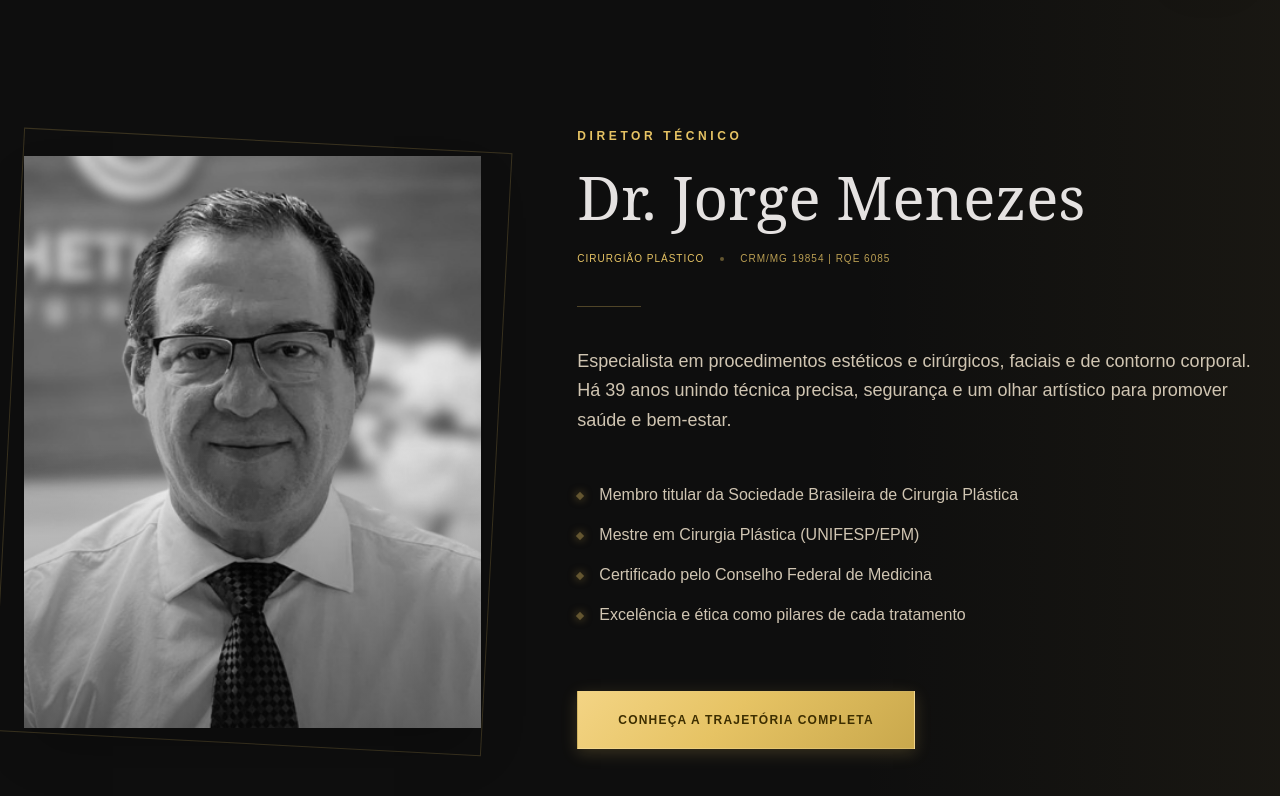
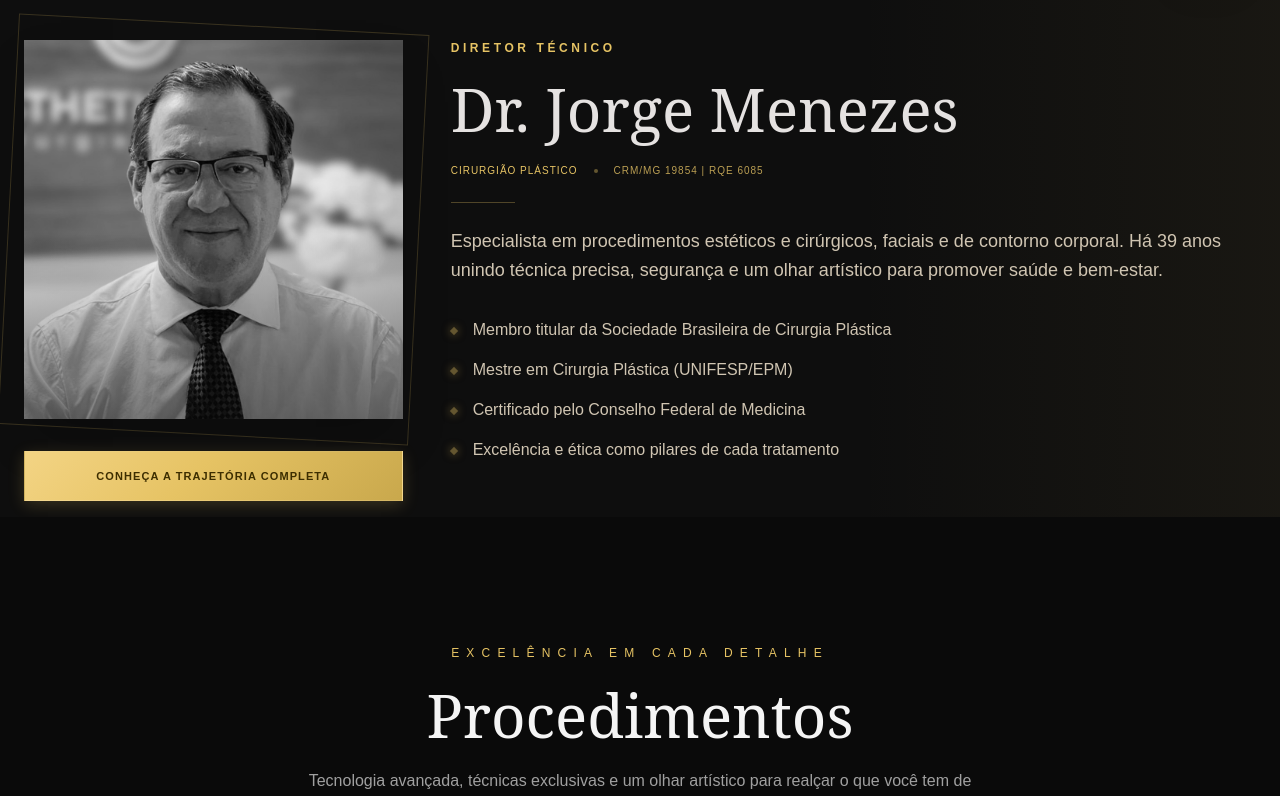
Before and after one commit to drjorgemenezes/estheticcare, a React (Vite) app: page / in a window 1280 px wide. Shown: the part 800-1596 px from the top of the page. Built offline with nearby package versions, Linux system fonts and the light colour scheme.

Commit message:
feat: add lifting facial content and update App procedures list

```diff
--- a/src/App.tsx
+++ b/src/App.tsx
@@ -393,17 +393,18 @@ export default function App() {
       </header>
 
       {/* Doctors */}
-      <section className="py-32 bg-surface-container-lowest overflow-hidden relative" id="equipe">
+      <section className="pt-8 md:pt-10 pb-4 bg-surface-container-lowest overflow-hidden relative" id="equipe">
         {/* Decorative background element */}
         <div className="absolute top-0 right-0 w-1/3 h-full bg-gradient-to-l from-primary/5 to-transparent pointer-events-none"></div>
 
         <div className="max-w-7xl mx-auto px-6 relative z-10">
-          <div className="grid grid-cols-1 lg:grid-cols-12 gap-16 lg:gap-24 items-center">
+          <div className="grid grid-cols-1 lg:grid-cols-12 gap-8 lg:gap-12 items-start">
 
             {/* Image Column */}
-            <div className="lg:col-span-5 relative group">
+            <div className="lg:col-span-4 flex flex-col gap-8 mx-auto w-full max-w-sm lg:max-w-none">
+              <div className="relative group">
                 <div className="absolute -inset-4 border border-primary/20 rotate-3 group-hover:rotate-0 transition-transform duration-700"></div>
-              <div className="relative w-full aspect-[4/5] overflow-hidden bg-surface-container shadow-2xl">
+                <div className="relative w-full aspect-square overflow-hidden bg-surface-container shadow-2xl">
                   <img
                     className="w-full h-full object-cover grayscale group-hover:grayscale-0 transition-all duration-700 scale-105 group-hover:scale-100 object-top"
                     src={IMAGES.drJorge}
@@ -414,8 +415,19 @@ export default function App() {
                 </div>
               </div>
 
+              <div className="w-full">
+                <Link
+                  to="/biografia"
+                  className="w-full text-center gold-shimmer-btn text-on-primary px-4 py-4 font-label uppercase tracking-widest font-bold text-[11px] block hover:scale-[1.02] transition-transform duration-300 shadow-xl"
+                >
+                  Conheça a Trajetória Completa
+                </Link>
+              </div>
+            </div>
+
+
             {/* Text Content Column */}
-            <div className="lg:col-span-7 space-y-10">
+            <div className="lg:col-span-8 space-y-6">
               <div className="space-y-4">
                 <span className="font-label uppercase tracking-[0.3em] text-primary text-xs block font-bold">Diretor Técnico</span>
                 <h2 className="font-headline text-5xl md:text-6xl text-on-surface leading-tight">
@@ -450,15 +462,6 @@ export default function App() {
                   </li>
                 ))}
               </ul>
-
-              <div className="pt-6">
-                <Link
-                  to="/biografia"
-                  className="gold-shimmer-btn text-on-primary px-10 py-5 font-label uppercase tracking-widest font-bold text-xs inline-block hover:scale-[1.02] transition-transform duration-300 shadow-xl"
-                >
-                  Conheça a Trajetória Completa
-                </Link>
-              </div>
             </div>
 
           </div>
@@ -496,32 +499,32 @@ export default function App() {
       </section>
 
       {/* Programa Pós-Bariátrica Highlight Section */}
-      <section className="py-32 bg-[#090909] relative overflow-hidden border-t border-primary/10">
+      <section className="py-16 md:py-24 bg-[#090909] relative overflow-hidden border-t border-primary/10">
         {/* Glow Effects */}
         <div className="absolute top-1/2 left-0 -translate-y-1/2 w-96 h-96 bg-primary/5 rounded-full blur-[120px] pointer-events-none"></div>
         <div className="absolute right-0 bottom-0 w-80 h-80 bg-primary/5 rounded-full blur-[100px] pointer-events-none"></div>
 
-        <div className="max-w-7xl mx-auto px-6 relative z-10">
-          <div className="grid grid-cols-1 lg:grid-cols-12 gap-16 lg:gap-24 items-center">
+        <div className="max-w-6xl mx-auto px-6 relative z-10">
+          <div className="grid grid-cols-1 lg:grid-cols-12 gap-10 lg:gap-16 items-center">
 
             {/* Coluna de Texto */}
-            <div className="lg:col-span-6 space-y-8 text-left">
-              <div className="space-y-4">
-                <span className="font-label uppercase tracking-[0.4em] text-primary text-xs block font-bold">
+            <div className="lg:col-span-7 space-y-6 text-left">
+              <div className="space-y-3">
+                <span className="font-label uppercase tracking-[0.4em] text-primary text-[10px] md:text-xs block font-bold">
                   {homePosBariatricaData['LABEL'] || 'Programa Especializado'}
                 </span>
-                <h2 className="font-headline text-4xl md:text-5xl lg:text-6xl text-[#f5f5f5] leading-tight">
+                <h2 className="font-headline text-3xl md:text-4xl lg:text-5xl text-[#f5f5f5] leading-tight">
                   {homePosBariatricaData['TITULO_1'] || 'A Escultura do Seu'} <br />
                   <span className="italic text-primary gold-gradient-text font-normal">{homePosBariatricaData['TITULO_2'] || 'Novo Contorno'}</span>
                 </h2>
-                <div className="w-16 h-[1px] bg-primary/50 my-6"></div>
+                <div className="w-12 h-[1px] bg-primary/50 my-4"></div>
               </div>
 
-              <p className="text-[#a0a0a0] text-base md:text-lg font-light leading-relaxed">
+              <p className="text-[#a0a0a0] text-sm md:text-base font-light leading-relaxed max-w-xl">
                 {homePosBariatricaData['DESCRICAO'] || 'A perda massiva de peso é um marco histórico na sua saúde. Para consolidar essa vitória, o programa de cirurgias reconstrutoras pós-bariátrica foca no tratamento do excesso de pele e flacidez muscular, restaurando a firmeza e redesenhando a silhueta natural do corpo.'}
               </p>
 
-              <div className="pt-6">
+              <div className="pt-4">
                 <Link
                   to="/pos-perda-ponderal"
                   className="gold-shimmer-btn text-on-primary px-10 py-5 font-label uppercase tracking-widest font-bold text-xs inline-block hover:scale-[1.02] transition-transform duration-300"
@@ -532,15 +535,15 @@ export default function App() {
             </div>
 
             {/* Coluna da Imagem */}
-            <div className="lg:col-span-6 relative flex justify-center items-center h-full select-none mt-10 lg:mt-0">
+            <div className="lg:col-span-5 relative flex justify-center items-center h-full select-none mt-8 lg:mt-0">
               {/* Imagem Principal */}
-              <div className="relative w-full max-w-[460px] aspect-[4/5] z-20 shadow-2xl rounded-2xl overflow-hidden border border-white/5 hover:shadow-[0_0_40px_rgba(201,168,76,0.1)] transition-all duration-700 bg-surface group">
+              <div className="relative w-full max-w-[360px] aspect-square md:aspect-[4/5] z-20 shadow-2xl rounded-2xl overflow-hidden border border-white/5 hover:shadow-[0_0_30px_rgba(201,168,76,0.1)] transition-all duration-700 bg-surface group">
                 <img
                   src="/cirurgiacorretiva.png"
                   alt="Cirurgia Plástica Corretiva Pós-Perda Ponderal"
-                  className="w-full h-full object-cover transition-transform duration-1000 group-hover:scale-[1.03]"
+                  className="w-full h-full object-cover object-center transition-transform duration-1000 group-hover:scale-[1.03]"
                 />
-                <div className="absolute inset-0 bg-gradient-to-t from-[#090909] via-transparent to-transparent opacity-90 pointer-events-none"></div>
+                <div className="absolute inset-0 bg-gradient-to-t from-[#090909] via-[#090909]/20 to-transparent opacity-90 pointer-events-none"></div>
               </div>
             </div>
 
```
Also changed, not shown: conteudos/home-pos-bariatrica.txt, conteudos/lifting-facial.txt. Lines whose indentation alone changed are shown as unchanged.
